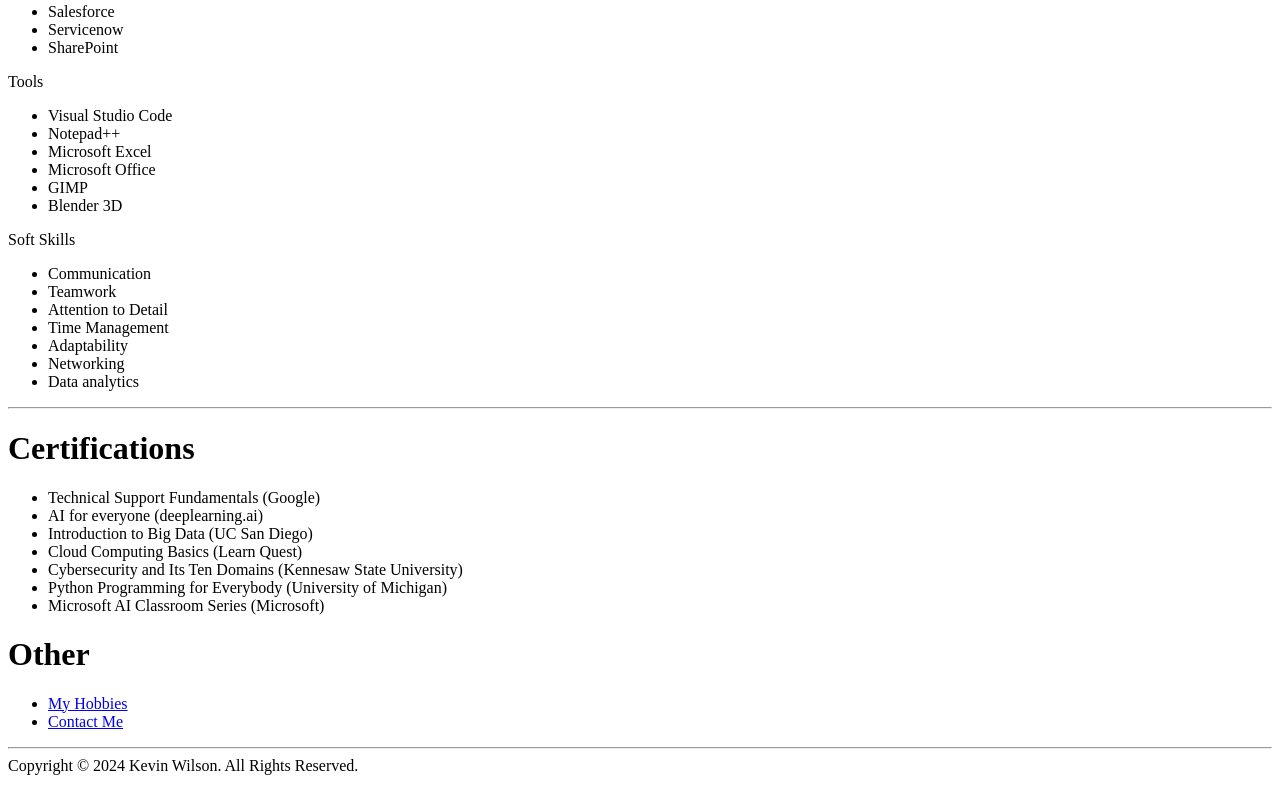
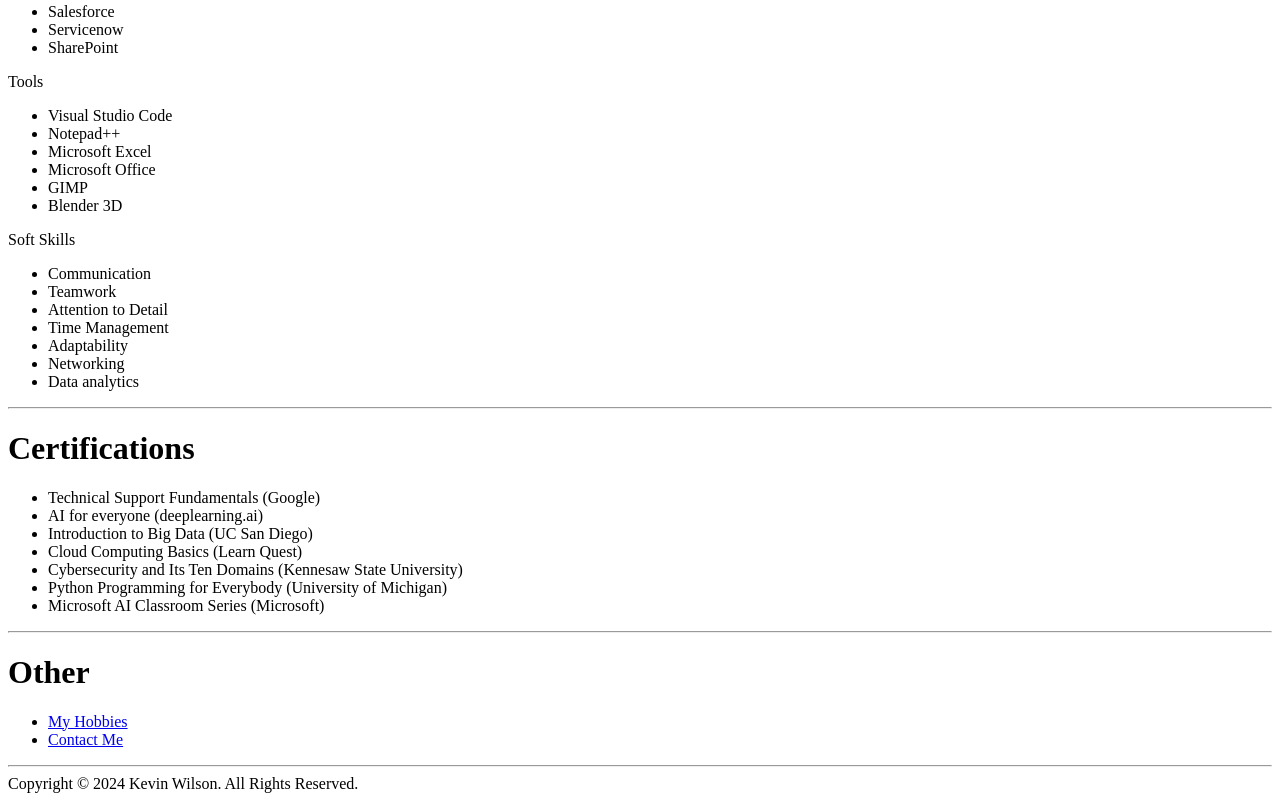
Before and after one commit to Captain-cola/Kevin-Resume, a plain HTML site: page index.html in a window 1280 px wide. Shown: the part 1078-1879 px from the top of the page. Drawn offline with Linux system fonts and the light colour scheme.

Commit message:
Add files via upload

```diff
--- a/index.html
+++ b/index.html
@@ -102,6 +102,7 @@
             <li> Python Programming for Everybody (University of Michigan)</li>
             <li> Microsoft AI Classroom Series (Microsoft)</li>
         </ul>
+        <hr>
     <h1>Other</h1>
         <ul>
             <li><a href="./hobby.html">My Hobbies</a></li>
@@ -110,5 +111,4 @@
         <hr>
 </body>
 <footer>Copyright © 2024 Kevin Wilson. All Rights Reserved.</footer>
-</body>
 </html>
```
